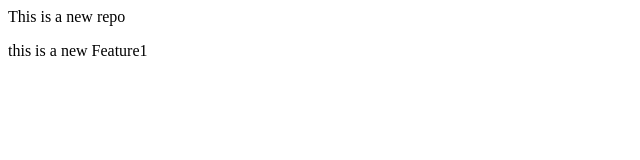
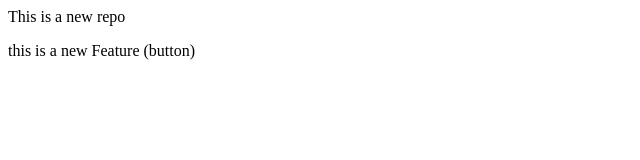
Before and after one commit to yugeshwarimonali/localRepo, a plain HTML site: page index.html in a window 1280 px wide. Shown: the full height of the page, 0-640 px from the left. Drawn offline with Linux system fonts and the light colour scheme.

```diff
--- a/index.html
+++ b/index.html
@@ -1,2 +1,2 @@
 <p>This is a new repo</p>
-<p>this is a new Feature1</p>
+<p>this is a new Feature (button)</p>
```
